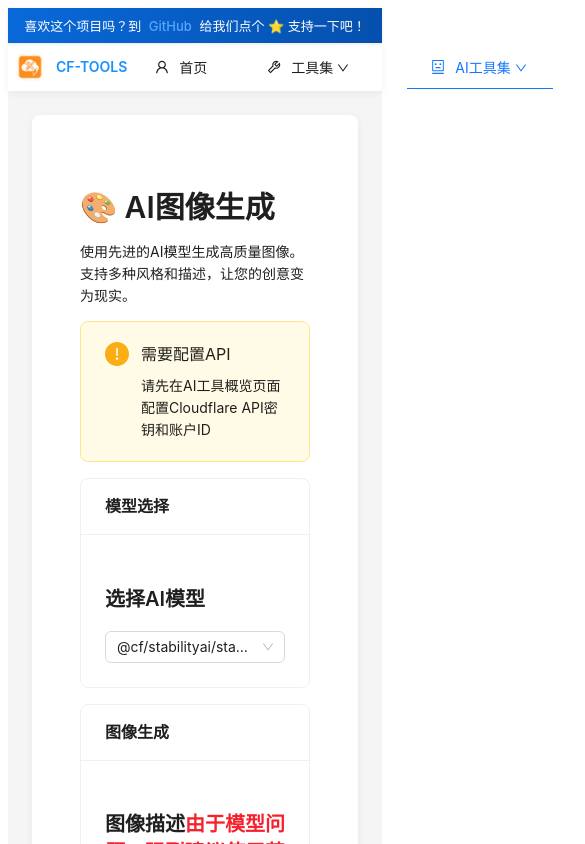
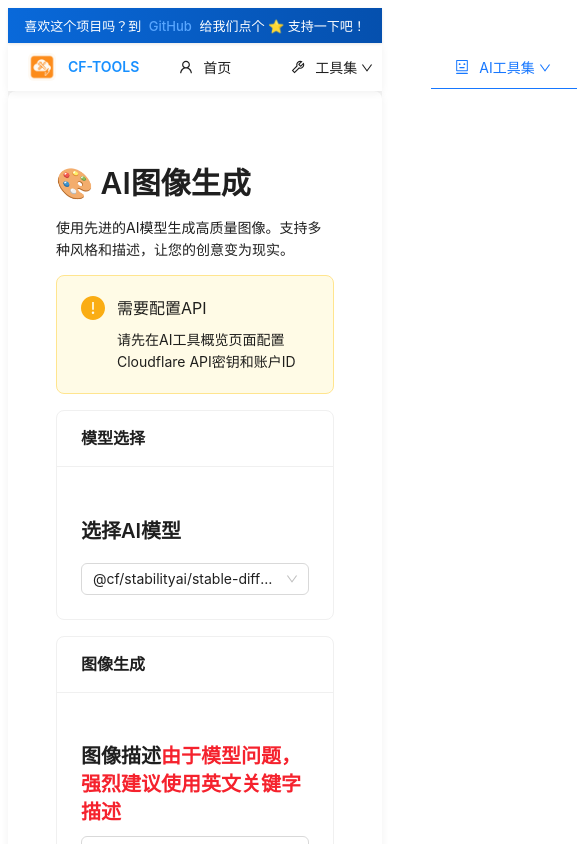
Before and after one commit to MainPoser/cf-tools, a React (Vite) app: page /ai/image-generation in a window 390 px wide. Shown: the top 844 px of the page, 585 px wide, since content can reach past the window. Built offline with nearby package versions, Linux system fonts and the light colour scheme.

Commit message:
fix layout

```diff
--- a/src/components/MainLayout.css
+++ b/src/components/MainLayout.css
@@ -39,14 +39,16 @@
   position: sticky;
   top: 0;
   z-index: 1000;
-  padding: 0 24px;
+  padding: 0;
   height: 48px;
+  width: 100%;
 }
 
 .header-left {
   display: flex;
   align-items: center;
   flex: 0 0 auto;
+  padding-left: 24px;
 }
 
 .header-center {
@@ -54,12 +56,14 @@
   display: flex;
   justify-content: center;
   max-width: 800px;
+  padding: 0 24px;
 }
 
 .header-right {
   display: flex;
   align-items: center;
   flex: 0 0 auto;
+  padding-right: 24px;
 }
 
 /* 品牌区域 */
@@ -230,12 +234,16 @@
 /* 主内容区域 */
 .main-content {
   background: #f5f5f5;
+  width: 100%;
 }
 
 .content-container {
   background: #fff;
   border-radius: 8px;
   box-shadow: 0 2px 8px rgba(0, 0, 0, 0.06);
+  margin: 0;
+  padding: 24px;
+  min-height: calc(100vh - 48px - 70px);
 }
 
 /* 页脚样式 */
@@ -253,17 +261,22 @@
 }
 
 @media (max-width: 768px) {
-  .top-header {
-    padding: 0 16px;
-  }
-
-  .brand-subtitle {
-    display: none;
+  .header-left {
+    padding-left: 16px;
   }
 
   .header-center {
     max-width: none;
     flex: 1;
+    padding: 0 16px;
+  }
+
+  .header-right {
+    padding-right: 16px;
+  }
+
+  .brand-subtitle {
+    display: none;
   }
 
   .top-menu {
@@ -276,12 +289,23 @@
   }
 
   .content-container {
-    margin: 16px;
     padding: 16px;
   }
 }
 
 @media (max-width: 576px) {
+  .header-left {
+    padding-left: 12px;
+  }
+
+  .header-center {
+    padding: 0 12px;
+  }
+
+  .header-right {
+    padding-right: 12px;
+  }
+
   .brand-title {
     font-size: 14px;
   }
@@ -291,7 +315,6 @@
   }
 
   .content-container {
-    margin: 12px;
     padding: 12px;
   }
 
--- a/src/components/MainLayout.tsx
+++ b/src/components/MainLayout.tsx
@@ -1,3 +1,15 @@
+/*
+ * File: MainLayout.tsx
+ * Project: cf-tools
+ * File Created: Thursday, 6th November 2025 8:00:28 am
+ * Author: tianyao (ty18710388929@163.com)
+ * -----
+ * Last Modified: Thursday, 6th November 2025 8:03:35 am
+ * Modified By: tianyao (ty18710388929@163.com>)
+ * -----
+ * Copyright <<projectCreationYear>> - 2025 tianyao, tianyao
+ */
+
 import React, { useState, useEffect } from 'react';
 import { Layout, Menu, theme, Typography } from 'antd';
 import {
@@ -194,7 +206,6 @@
                     style={{
                         background: colorBgContainer,
                         borderRadius: borderRadiusLG,
-                        margin: '24px',
                         padding: '24px',
                         minHeight: 'calc(100vh - 48px - 70px)'
                     }}
```
